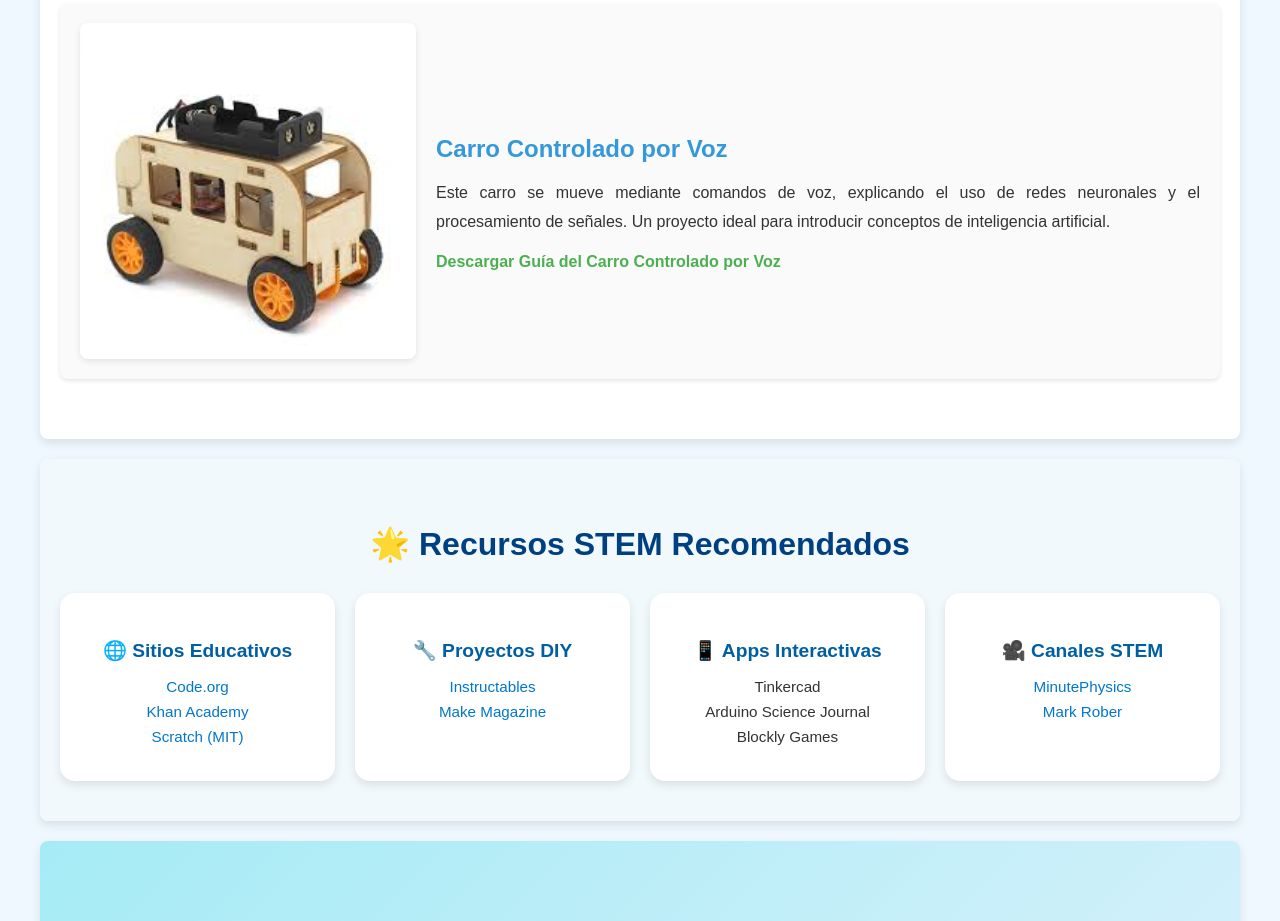
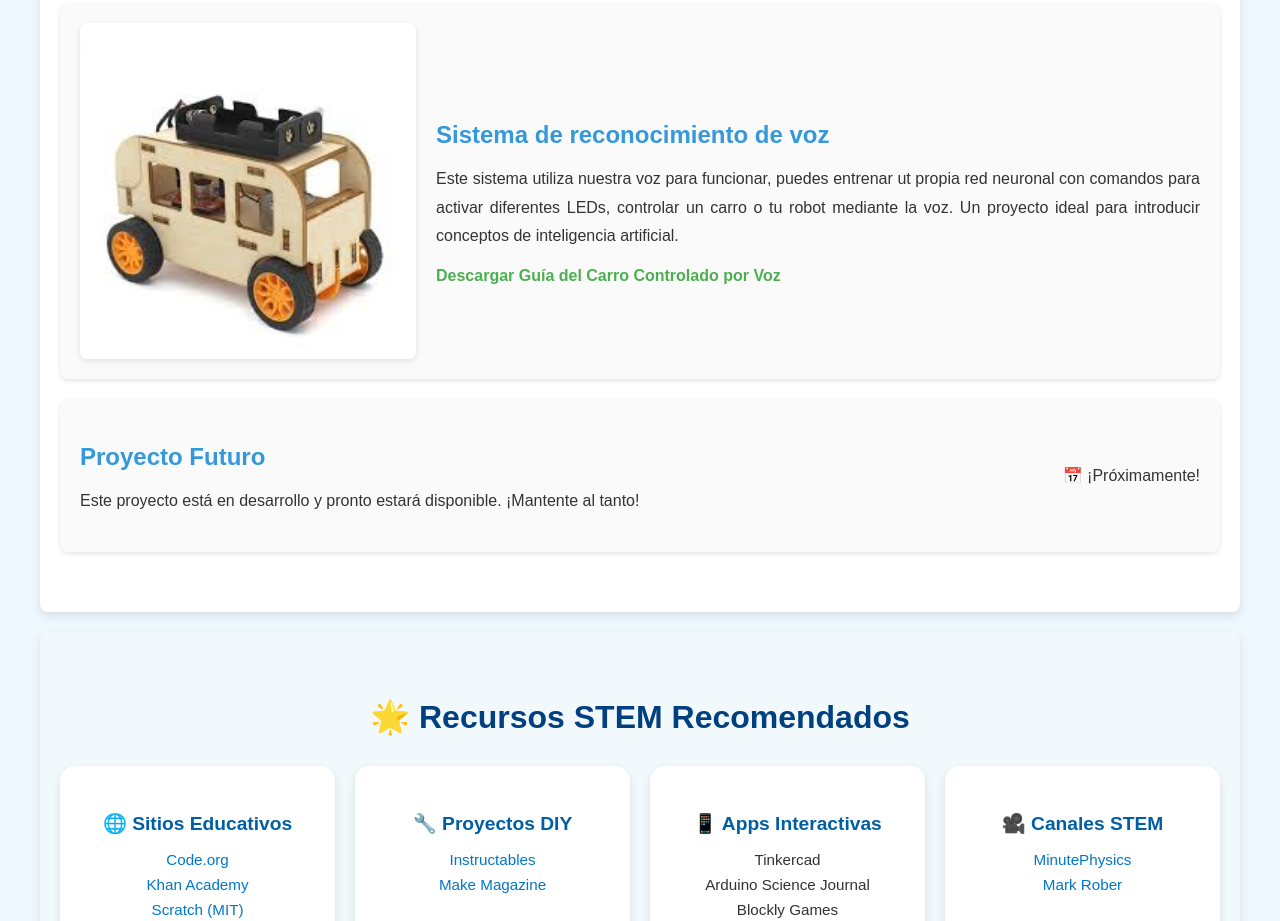
Before and after one commit to Felipio32/PG-STEM, a plain HTML site: page index.html in a window 1280 px wide. Shown: the part 1480-2401 px from the top of the page. Drawn offline with Linux system fonts and the light colour scheme.

Commit message:
Add files via upload

```diff
--- a/index.html
+++ b/index.html
@@ -63,20 +63,28 @@
             <div class="contenido-proyecto">
                 <h3>Robot Pintor</h3>
                 <p>Este robot utiliza vibraciones para pintar, ayudando a comprender el concepto de centro de masa. Es un excelente ejemplo de cómo los conceptos de física pueden ser aplicados en la robótica.</p>
-                <a href="guia_robot.pdf" download>Descargar Guía del Robot Pintor</a>
+                <a href="guia_pintor.pdf" download>Descargar Guía del Robot Pintor</a>
             </div>
             <img src="robot pintor.jpg" alt="Robot Pintor">
         </div>
 
         <div class="proyecto derecha">
             <div class="contenido-proyecto">
-                <h3>Carro Controlado por Voz</h3>
-                <p>Este carro se mueve mediante comandos de voz, explicando el uso de redes neuronales y el procesamiento de señales. Un proyecto ideal para introducir conceptos de inteligencia artificial.</p>
+                <h3>Sistema de reconocimiento de voz</h3>
+                <p>Este sistema utiliza nuestra voz para funcionar, puedes entrenar ut propia red neuronal con comandos para activar diferentes LEDs, controlar un carro o tu robot mediante la voz. Un proyecto ideal para introducir conceptos de inteligencia artificial.</p>
                 <a href="guia_carro.pdf" download>Descargar Guía del Carro Controlado por Voz</a>
             </div>
             <img src="carrito por voz.jpeg" alt="Carro Controlado por Voz">
         </div>
-    </section>
+ <!-- Cuadro Próximamente -->
+    <div class="proyecto proximamente">
+        <div class="contenido-proyecto">
+            <h3>Proyecto Futuro</h3>
+            <p>Este proyecto está en desarrollo y pronto estará disponible. ¡Mantente al tanto!</p>
+        </div>
+        <div class="proximo-cuadro">📅 ¡Próximamente!</div>
+    </div>
+</section>
 
     <!-- Sección de recursos -->
     <section id="recursos" class="recursos-stem">
```
Also changed, not shown: 1 other file.
